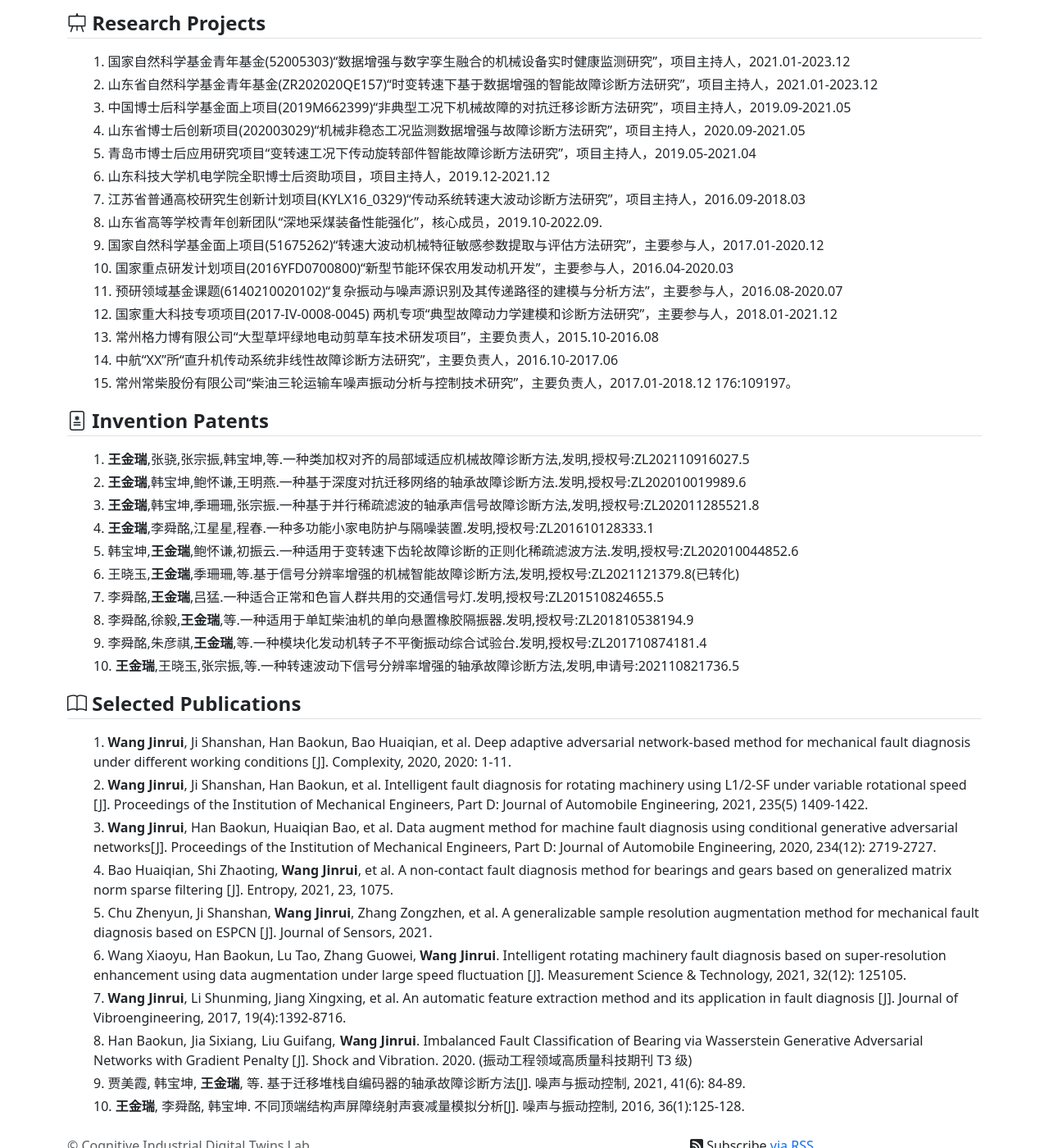
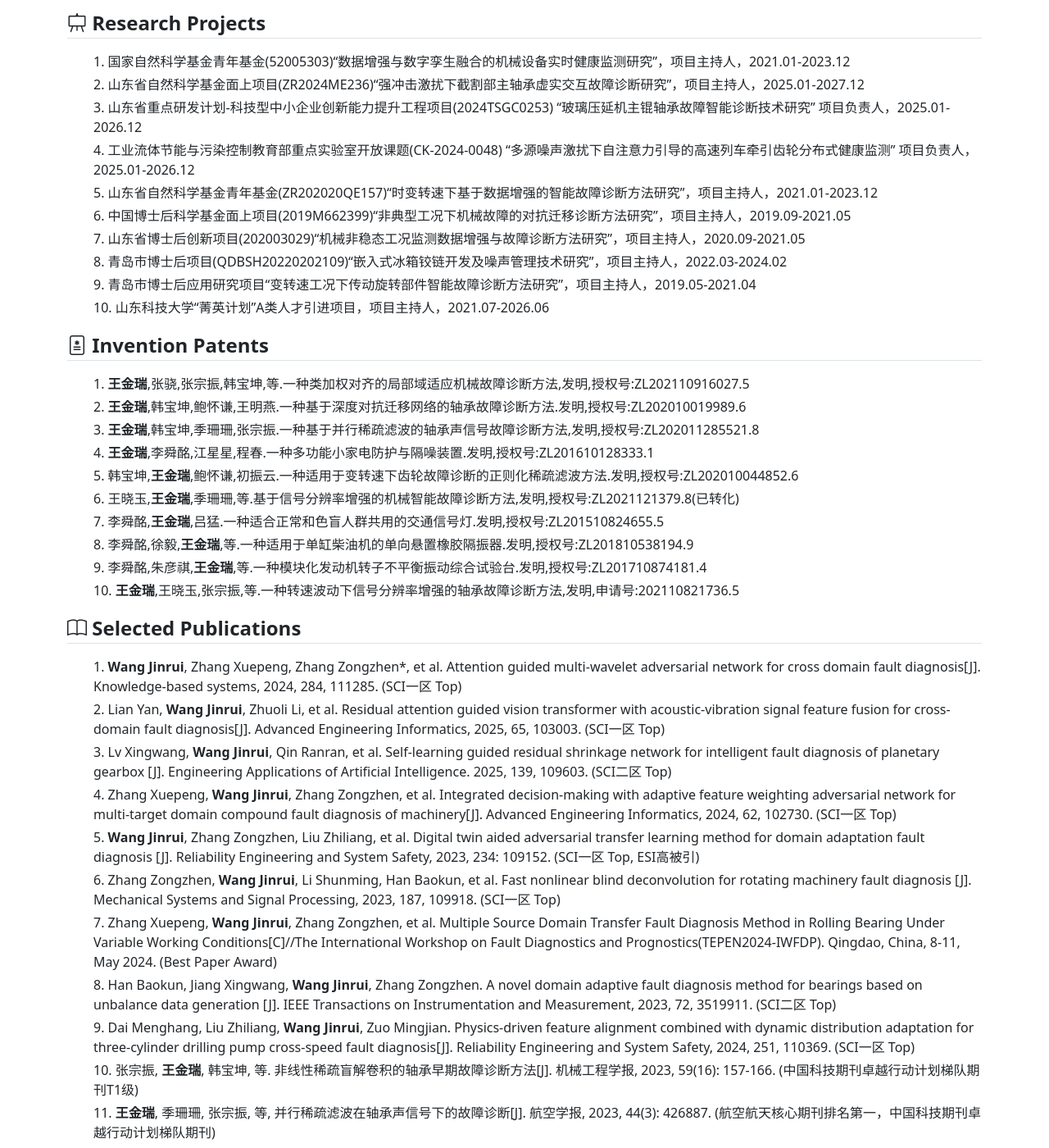
Before and after one commit to cogtwins/cogtwins.github.io, a Jekyll site: the page built from wang_jinrui.markdown, in a window 1280 px wide and 1400 px high, scrolled down 1005 px. Shown: the whole window at 82% size. Built offline with Jekyll 4.4.1, drawn with Linux system fonts in a browser that asks for light colours; some of the changed text lies outside the part shown.

Commit message:
Wang Jinrui's profile update

```diff
--- a/wang_jinrui.markdown
+++ b/wang_jinrui.markdown
@@ -38,7 +38,7 @@
     Biography
 </div>
 <p class="mt-3" style="text-align: justify;">
-    王金瑞，男，1989年生，工学博士(后)、学术教授，山东枣庄人，2019年南京航空航天大学博士毕业，山东科技大学“菁英计划”A类人才，全球前2%顶尖科学家(2023年)，“青岛市高端冰箱技术专家工作站”在站专家。先后承担国家自然科学基金、中国博士后科学基金等纵向课题6项，参与国家重点研发计划项目等课题的研究工作。发表学术论文90余篇，以第一或通讯发表SCI论文20余篇、卓越行动计划期刊5篇。根据谷歌学术统计总被引1700+，单篇最高被引200+，H-index为23。授权发明专利10余件，荣获山东省科技进步二等奖、青岛市科技进步二等奖。参与指导硕士生获山东省优秀硕士学位论文1人、国家奖学金6人。
+    王金瑞，男，1989年生，工学博士、博士后、学术教授，山东枣庄人，2019年南京航空航天大学博士毕业，2021年博士后出站留校任教，山东科技大学“菁英计划”A类人才，入选全球前2%顶尖科学家榜单(2023、2024)，山东声学学会优秀青年科技工作者。先后承担国家自然科学基金、山东省自然科学基金、中国博士后科学基金等纵向课题10余项。发表高水平学术论文100余篇，根据谷歌学术统计总被引2400+，单篇最高被引230+，H-index为28。授权发明专利10余件，荣获山东省科学技术进步二等奖(3/10)。指导硕士生获山东省优秀硕士学位论文1人、国家奖学金7人。
 </p>
 
 <div class="fs-4 fw-semibold border-bottom">
@@ -96,6 +96,15 @@
         国家自然科学基金青年基金(52005303)“数据增强与数字孪生融合的机械设备实时健康监测研究”，项目主持人，2021.01-2023.12
     </li>
     <li class="list-group-item mb-1">
+        山东省自然科学基金面上项目(ZR2024ME236)“强冲击激扰下截割部主轴承虚实交互故障诊断研究”，项目主持人，2025.01-2027.12
+    </li>
+    <li class="list-group-item mb-1">
+        山东省重点研发计划-科技型中小企业创新能力提升工程项目(2024TSGC0253) “玻璃压延机主锟轴承故障智能诊断技术研究” 项目负责人，2025.01-2026.12
+    </li>
+    <li class="list-group-item mb-1">
+        工业流体节能与污染控制教育部重点实验室开放课题(CK-2024-0048) “多源噪声激扰下自注意力引导的高速列车牵引齿轮分布式健康监测” 项目负责人，2025.01-2026.12
+    </li>
+    <li class="list-group-item mb-1">
         山东省自然科学基金青年基金(ZR202020QE157)“时变转速下基于数据增强的智能故障诊断方法研究”，项目主持人，2021.01-2023.12
     </li>
     <li class="list-group-item mb-1">
@@ -105,37 +114,13 @@
         山东省博士后创新项目(202003029)“机械非稳态工况监测数据增强与故障诊断方法研究”，项目主持人，2020.09-2021.05
     </li>
     <li class="list-group-item mb-1">
+        青岛市博士后项目(QDBSH20220202109)“嵌入式冰箱铰链开发及噪声管理技术研究”，项目主持人，2022.03-2024.02
+    </li>
+    <li class="list-group-item mb-1">
         青岛市博士后应用研究项目“变转速工况下传动旋转部件智能故障诊断方法研究”，项目主持人，2019.05-2021.04
     </li>
     <li class="list-group-item mb-1">
-        山东科技大学机电学院全职博士后资助项目，项目主持人，2019.12-2021.12
-    </li>
-    <li class="list-group-item mb-1">
-        江苏省普通高校研究生创新计划项目(KYLX16_0329)“传动系统转速大波动诊断方法研究”，项目主持人，2016.09-2018.03
-    </li>
-    <li class="list-group-item mb-1">
-        山东省高等学校青年创新团队“深地采煤装备性能强化”，核心成员，2019.10-2022.09.
-    </li>
-    <li class="list-group-item mb-1">
-        国家自然科学基金面上项目(51675262)“转速大波动机械特征敏感参数提取与评估方法研究”，主要参与人，2017.01-2020.12
-    </li>
-    <li class="list-group-item mb-1">
-        国家重点研发计划项目(2016YFD0700800)“新型节能环保农用发动机开发”，主要参与人，2016.04-2020.03
-    </li>
-    <li class="list-group-item mb-1">
-        预研领域基金课题(6140210020102)“复杂振动与噪声源识别及其传递路径的建模与分析方法”，主要参与人，2016.08-2020.07
-    </li>
-    <li class="list-group-item mb-1">
-        国家重大科技专项项目(2017-IV-0008-0045) 两机专项“典型故障动力学建模和诊断方法研究”，主要参与人，2018.01-2021.12
-    </li>
-    <li class="list-group-item mb-1">
-        常州格力博有限公司“大型草坪绿地电动剪草车技术研发项目”，主要负责人，2015.10-2016.08
-    </li>
-    <li class="list-group-item mb-1">
-        中航“XX”所“直升机传动系统非线性故障诊断方法研究”，主要负责人，2016.10-2017.06
-    </li>
-    <li class="list-group-item mb-1">
-        常州常柴股份有限公司“柴油三轮运输车噪声振动分析与控制技术研究”，主要负责人，2017.01-2018.12 176:109197。
+        山东科技大学“菁英计划”A类人才引进项目，项目主持人，2021.07-2026.06
     </li>
 </ol>
 
@@ -182,33 +167,36 @@
 </div>
 <ol class="list-group-numbered mt-3">
     <li class="list-group-item mb-1">
-        <b>Wang Jinrui</b>, Ji Shanshan, Han Baokun, Bao Huaiqian, et al. Deep adaptive adversarial network-based method for mechanical fault diagnosis under different working conditions [J]. Complexity, 2020, 2020: 1-11.
+        <b>Wang Jinrui</b>, Zhang Xuepeng, Zhang Zongzhen*, et al. Attention guided multi-wavelet adversarial network for cross domain fault diagnosis[J]. Knowledge-based systems, 2024, 284, 111285. (SCI一区 Top)
     </li>
     <li class="list-group-item mb-1">
-        <b>Wang Jinrui</b>, Ji Shanshan, Han Baokun, et al. Intelligent fault diagnosis for rotating machinery using L1/2-SF under variable rotational speed [J]. Proceedings of the Institution of Mechanical Engineers, Part D: Journal of Automobile Engineering, 2021, 235(5) 1409-1422.
+        Lian Yan, <b>Wang Jinrui</b>, Zhuoli Li, et al. Residual attention guided vision transformer with acoustic-vibration signal feature fusion for cross-domain fault diagnosis[J]. Advanced Engineering Informatics, 2025, 65, 103003. (SCI一区 Top)
     </li>
     <li class="list-group-item mb-1">
-        <b>Wang Jinrui</b>, Han Baokun, Huaiqian Bao, et al. Data augment method for machine fault diagnosis using conditional generative adversarial networks[J]. Proceedings of the Institution of Mechanical Engineers, Part D: Journal of Automobile Engineering, 2020, 234(12): 2719-2727.
+        Lv Xingwang, <b>Wang Jinrui</b>, Qin Ranran, et al. Self-learning guided residual shrinkage network for intelligent fault diagnosis of planetary gearbox [J]. Engineering Applications of Artificial Intelligence. 2025, 139, 109603. (SCI二区 Top)
     </li>
     <li class="list-group-item mb-1">
-        Bao Huaiqian, Shi Zhaoting, <b>Wang Jinrui</b>, et al. A non-contact fault diagnosis method for bearings and gears based on generalized matrix norm sparse filtering [J]. Entropy, 2021, 23, 1075.
+        Zhang Xuepeng, <b>Wang Jinrui</b>, Zhang Zongzhen, et al. Integrated decision-making with adaptive feature weighting adversarial network for multi-target domain compound fault diagnosis of machinery[J]. Advanced Engineering Informatics, 2024, 62, 102730. (SCI一区 Top)
     </li>
     <li class="list-group-item mb-1">
-        Chu Zhenyun, Ji Shanshan, <b>Wang Jinrui</b>, Zhang Zongzhen, et al. A generalizable sample resolution augmentation method for mechanical fault diagnosis based on ESPCN [J]. Journal of Sensors, 2021.
+        <b>Wang Jinrui</b>, Zhang Zongzhen, Liu Zhiliang, et al. Digital twin aided adversarial transfer learning method for domain adaptation fault diagnosis [J]. Reliability Engineering and System Safety, 2023, 234: 109152. (SCI一区 Top, ESI高被引)
     </li>
     <li class="list-group-item mb-1">
-        Wang Xiaoyu, Han Baokun, Lu Tao, Zhang Guowei, <b>Wang Jinrui</b>. Intelligent rotating machinery fault diagnosis based on super-resolution enhancement using data augmentation under large speed fluctuation [J]. Measurement Science & Technology, 2021, 32(12): 125105.
+        Zhang Zongzhen, <b>Wang Jinrui</b>, Li Shunming, Han Baokun, et al. Fast nonlinear blind deconvolution for rotating machinery fault diagnosis [J]. Mechanical Systems and Signal Processing, 2023, 187, 109918. (SCI一区 Top)
     </li>
     <li class="list-group-item mb-1">
-        <b>Wang Jinrui</b>, Li Shunming, Jiang Xingxing, et al. An automatic feature extraction method and its application in fault diagnosis [J]. Journal of Vibroengineering, 2017, 19(4):1392-8716.
+        Zhang Xuepeng, <b>Wang Jinrui</b>, Zhang Zongzhen, et al. Multiple Source Domain Transfer Fault Diagnosis Method in Rolling Bearing Under Variable Working Conditions[C]//The International Workshop on Fault Diagnostics and Prognostics(TEPEN2024-IWFDP). Qingdao, China, 8-11, May 2024. (Best Paper Award)
     </li>
     <li class="list-group-item mb-1">
-        Han Baokun, Jia Sixiang, Liu Guifang, <b>Wang Jinrui</b>. Imbalanced Fault Classification of Bearing via Wasserstein Generative Adversarial Networks with Gradient Penalty [J]. Shock and Vibration. 2020. (振动工程领域高质量科技期刊 T3 级)
+        Han Baokun, Jiang Xingwang, <b>Wang Jinrui</b>, Zhang Zongzhen. A novel domain adaptive fault diagnosis method for bearings based on unbalance data generation [J]. IEEE Transactions on Instrumentation and Measurement, 2023, 72, 3519911. (SCI二区 Top)
     </li>
     <li class="list-group-item mb-1">
-        贾美霞, 韩宝坤, <b>王金瑞</b>, 等. 基于迁移堆栈自编码器的轴承故障诊断方法[J]. 噪声与振动控制, 2021, 41(6): 84-89.
+        Dai Menghang, Liu Zhiliang, <b>Wang Jinrui</b>, Zuo Mingjian. Physics-driven feature alignment combined with dynamic distribution adaptation for three-cylinder drilling pump cross-speed fault diagnosis[J]. Reliability Engineering and System Safety, 2024, 251, 110369. (SCI一区 Top)
     </li>
     <li class="list-group-item mb-1">
-        <b>王金瑞</b>, 李舜酩, 韩宝坤. 不同顶端结构声屏障绕射声衰减量模拟分析[J]. 噪声与振动控制, 2016, 36(1):125-128.
+        张宗振, <b>王金瑞</b>, 韩宝坤, 等. 非线性稀疏盲解卷积的轴承早期故障诊断方法[J]. 机械工程学报, 2023, 59(16): 157-166. (中国科技期刊卓越行动计划梯队期刊T1级)
+    </li>
+    <li class="list-group-item mb-1">
+        <b>王金瑞</b>, 季珊珊, 张宗振, 等, 并行稀疏滤波在轴承声信号下的故障诊断[J]. 航空学报, 2023, 44(3): 426887. (航空航天核心期刊排名第一，中国科技期刊卓越行动计划梯队期刊)
     </li>
 </ol>
```
